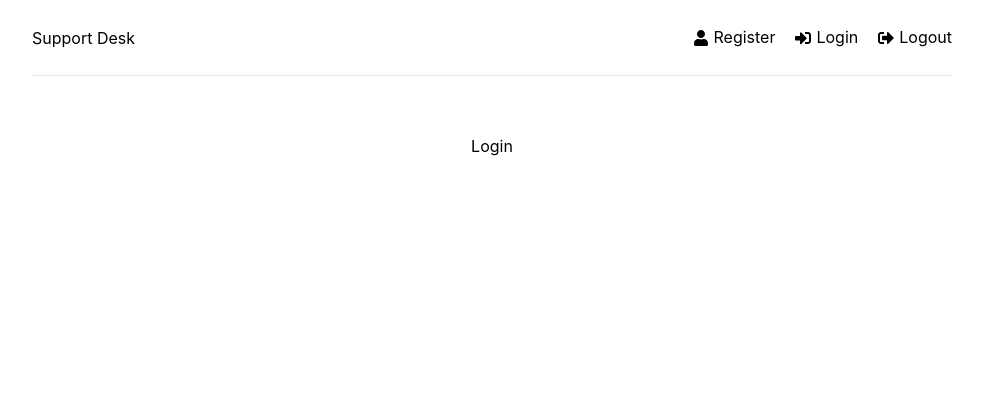
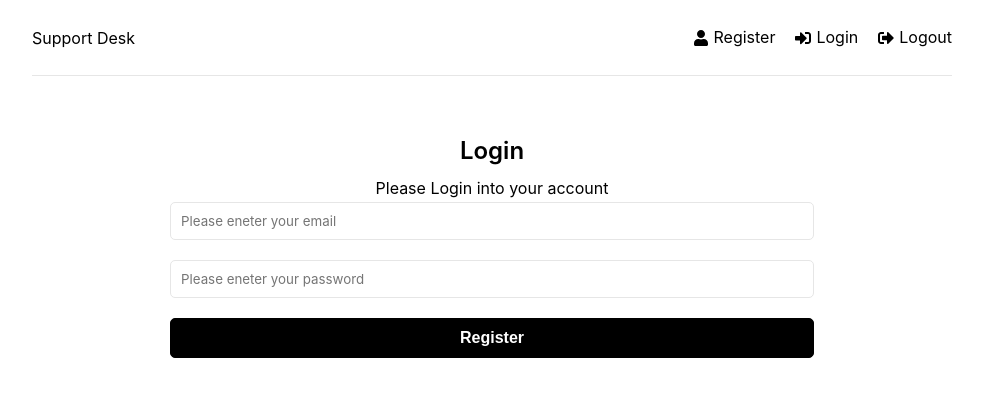
Before and after one commit to nilouhou/support-ticket, a React (Create React App) app in the folder frontend/: page /login in a window 1280 px wide. Shown: the top 396 px of the page, without its empty margins (148-1131 px from the left). Built offline with nearby package versions, Linux system fonts and the light colour scheme.

Commit message:
created login UI

```diff
--- a/frontend/src/pages/Login.jsx
+++ b/frontend/src/pages/Login.jsx
@@ -1,5 +1,59 @@
+import { useState } from "react";
 function Login() {
-	return <div>Login</div>;
+	const [formData, setFormData] = useState({
+		email: "",
+		password: "",
+	});
+
+	const { email, password } = formData;
+
+	const changeHandler = (e) => {
+		setFormData((prev) => ({ ...prev, [e.target.name]: e.target.value }));
+	};
+
+	const submitHandler = (e) => {
+		e.preventDefault();
+
+		console.log(formData);
+	};
+	return (
+		<>
+			<section>
+				<h1>Login</h1>
+				<p>Please Login into your account</p>
+			</section>
+			<section className="form">
+				<form onSubmit={submitHandler}>
+					<div className="form-group">
+						<input
+							type="email"
+							name="email"
+							id="email"
+							value={email}
+							placeholder="Please eneter your email"
+							onChange={changeHandler}
+						/>
+					</div>
+					<div className="form-group">
+						<input
+							type="password"
+							name="password"
+							id="password"
+							value={password}
+							onChange={changeHandler}
+							placeholder="Please eneter your password"
+						/>
+					</div>
+
+					<div className="form-group">
+						<button type="submit" className="btn btn-block">
+							Register
+						</button>
+					</div>
+				</form>
+			</section>
+		</>
+	);
 }
 
 export default Login;
```
